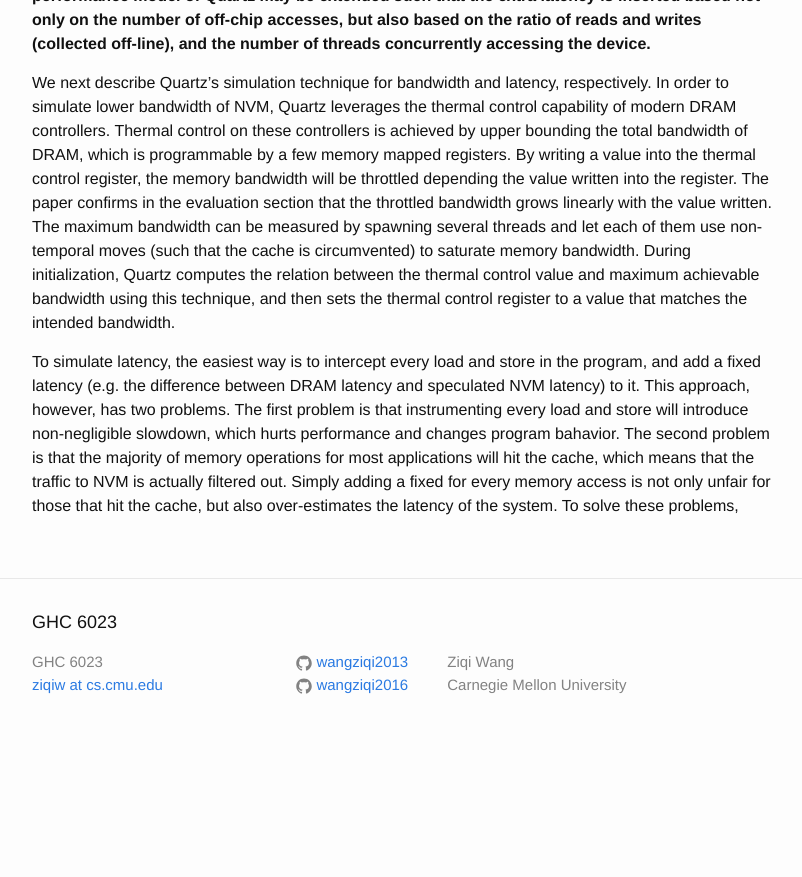
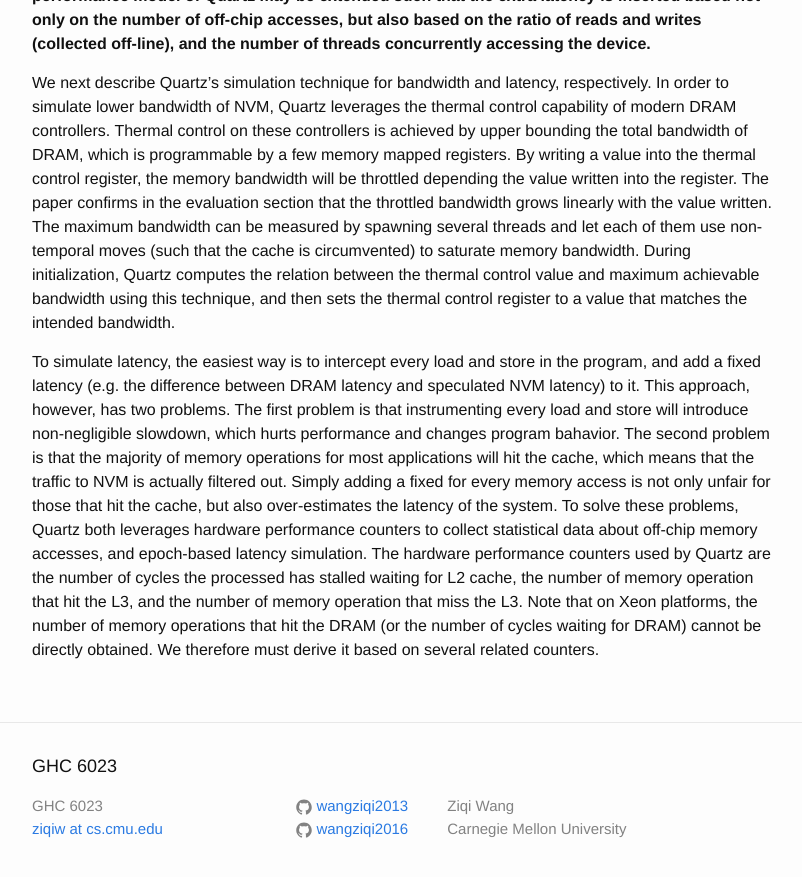
Before and after one commit to wangziqi2013/wangziqi2013.github.io, a Jekyll site: the page built from _posts/2019-11-23-quartz.markdown, in a window 1280 px wide and 900 px high, scrolled down 1018 px. Shown: the top 877 px of the window, without its empty margins (238-1040 px from the left). Built offline with Jekyll 4.4.1, drawn with Linux system fonts in a browser that asks for light colours; before the commit the page ends 1774 px from its top, so only the background shows below that.

Commit message:
Adding perf counter

```diff
--- a/_posts/2019-11-23-quartz.markdown
+++ b/_posts/2019-11-23-quartz.markdown
@@ -52,4 +52,9 @@ The first problem is that instrumenting every load and store will introduce non-
 performance and changes program bahavior. The second problem is that the majority of memory operations for most
 applications will hit the cache, which means that the traffic to NVM is actually filtered out. Simply adding a fixed
 for every memory access is not only unfair for those that hit the cache, but also over-estimates the latency of the
-system. To solve these problems,
+system. To solve these problems, Quartz both leverages hardware performance counters to collect statistical data
+about off-chip memory accesses, and epoch-based latency simulation. The hardware performance counters used by
+Quartz are the number of cycles the processed has stalled waiting for L2 cache, the number of memory operation
+that hit the L3, and the number of memory operation that miss the L3. Note that on Xeon platforms, the number of memory
+operations that hit the DRAM (or the number of cycles waiting for DRAM) cannot be directly obtained. We therefore
+must derive it based on several related counters.
```
